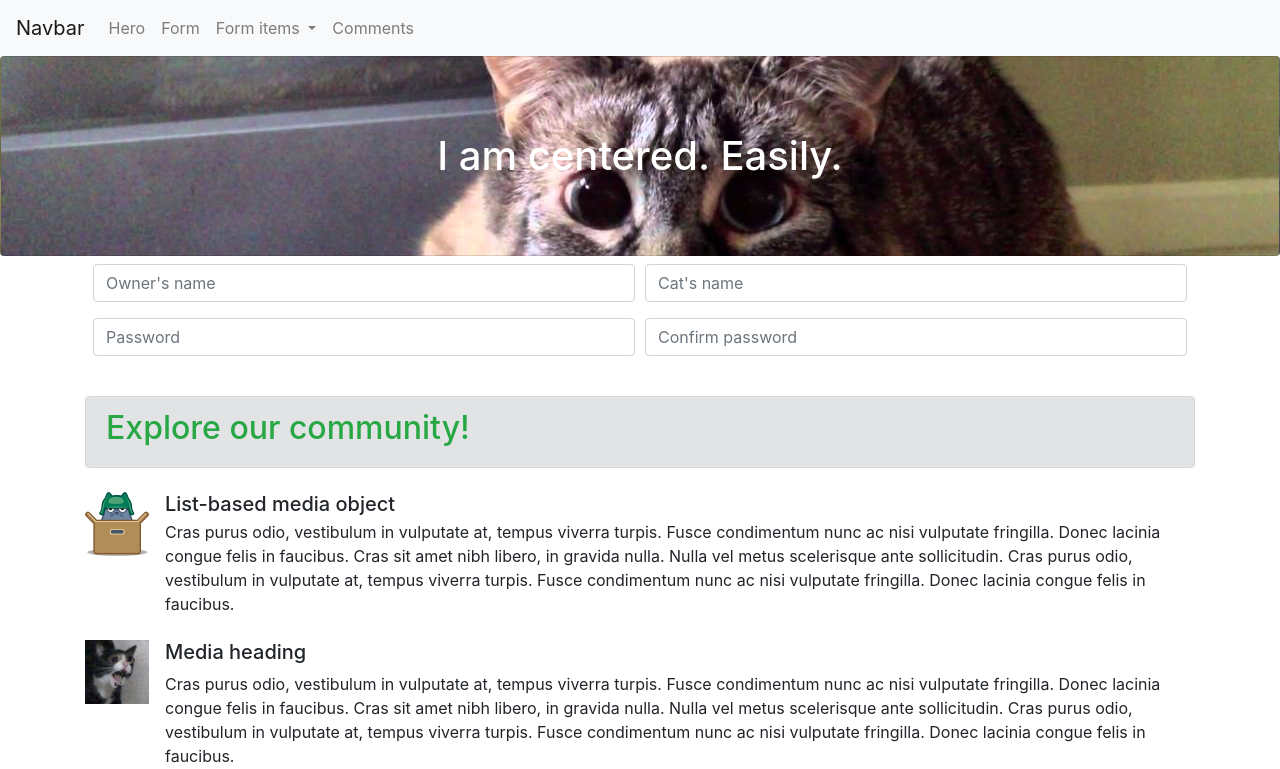
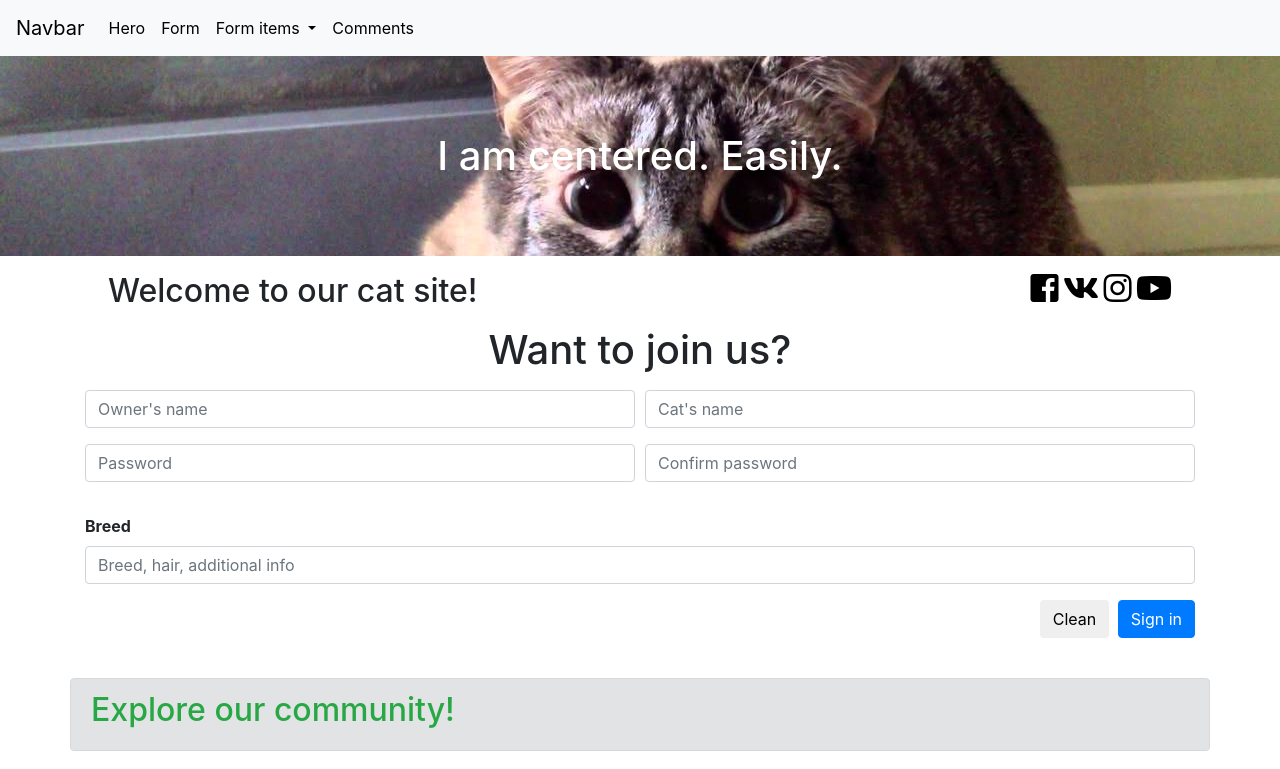
Before and after one commit to iJustWantTooSee/FrontendForum, a website: page Frontend12/wwwroot/Index.html in a window 1280 px wide. Shown: the top 769 px of the page. Drawn offline with Linux system fonts and the light colour scheme.

Commit message:
осталось только модальное окно. Ну и поправить один margin-top

```diff
--- a/Frontend12/wwwroot/Index.html
+++ b/Frontend12/wwwroot/Index.html
@@ -7,12 +7,15 @@
     <link href="css/index.css" rel="stylesheet" />
     <!-- Bootstrap CSS -->
     <link rel="stylesheet" href="/vendor.min.css" />
+    <!-- Web fonts -->
+    <link rel="stylesheet" href="https://use.fontawesome.com/releases/v5.5.0/css/all.css" integrity="sha384-B4dIYHKNBt8Bc12p+WXckhzcICo0wtJAoU8YZTY5qE0Id1GSseTk6S+L3BlXeVIU" crossorigin="anonymous">
+
 
     <title>Web-Frontend12</title>
 </head>
 <body>
     <header>
-        <nav class="navbar navbar-expand-lg navbar-light bg-light fixed-top">
+        <nav class="navbar navbar-expand-md navbar-light bg-light fixed-top">
             <a class="navbar-brand" href="#">Navbar</a>
             <button class="navbar-toggler" type="button" data-toggle="collapse" data-target="#navbarSupportedContent" aria-controls="navbarSupportedContent" aria-expanded="false" aria-label="Toggle navigation">
                 <span class="navbar-toggler-icon"></span>
@@ -24,7 +27,7 @@
                         <a class="nav-link" href="#hero">Hero <span class="sr-only">(current)</span></a>
                     </li>
                     <li class="nav-item">
-                        <a class="nav-link" href="#">Form <span class="sr-only">(current)</span></a>
+                        <a class="nav-link" href="#form">Form <span class="sr-only">(current)</span></a>
                     </li>
                     <li class="nav-item dropdown">
                         <a class="nav-link dropdown-toggle" href="#" id="navbarDropdown" role="button" data-toggle="dropdown" aria-haspopup="true" aria-expanded="false">
@@ -34,7 +37,7 @@
                             <a class="dropdown-item" href="#name">Names</a>
                             <a class="dropdown-item" href="#moreInformation">More information</a>
                             <div class="dropdown-divider"></div>
-                            <a class="dropdown-item" href="#">Submit</a>
+                            <a class="dropdown-item" href="#submit">Submit</a>
                         </div>
                     </li>
                     <li class="nav-item">
@@ -46,15 +49,26 @@
         </nav>
     </header>
     <main>
-        <div class="card text-white background">
+        <div class="card text-white background deletBorder">
             <p class="shift" id="hero"></p>
             <div class="card-img-overlay d-flex">
                 <h1 class="card-title my-auto mx-auto">I am centered. Easily.</h1>
             </div>
         </div>
-
         <div class="container">
-            <form class="m-2">
+            <p class="shift" id="form"></p>
+            <div class="row mt-2 mx-2 justify-content-md-between justify-content-center">
+                <div class="col-auto"><h2>Welcome to our cat site!</h2></div>
+                <div class="col-auto d-none d-md-block">
+                    <a href="https://ru-ru.facebook.com/" target="_blank"><i class="fab fa-facebook-square fa-2x"></i></a>
+                    <a href="https://vk.com/" target="_blank"><i class="fab fa-vk fa-2x"></i></a>
+                    <a href="https://www.instagram.com/?hl=ru" target="_blank"><i class="fab fa-instagram fa-2x"></i></a>
+                    <a href="https://www.youtube.com/?gl=RU&hl=ru" target="_blank"><i class="fab fa-youtube fa-2x"></i></a>
+                </div>
+            </div>
+            <div class=""></div>
+            <div class="text-center mt-2 mb-3"><h1>Want to join us?</h1></div>
+            <form class="my-2">
                 <div class="form-row">
                     <p class="shift" id="name"></p>
                     <div class="form-group col-md-6">
@@ -72,12 +86,27 @@
                     <div class="form-group col-md-6">
                         <input type="password" class="form-control" id="confirmPassword" placeholder="Confirm password">
                     </div>
-
+                </div>
+                <p class="shift" id="submit"></p>
+                <div class="form-group">
+                    <label for="formGroupExampleInput"><b>Breed</b></label>
+                    <input type="text" class="form-control" id="formGroupExampleInput" placeholder="Breed, hair, additional info">
+                </div>
+                <div class="row no-gutters">
+                    <div class="col">
+                        <div class="text-right">
+                            <button type="reset" class="btn" id="clean">Clean</button>
+                            <button type="button" class="btn btn-primary ml-1" data-toggle="modal"
+                                    data-target="#confirm" id="SignBtn">Sign in</button>
+                        </div>
+                    </div>
                 </div>
             </form>
             <p class="shift" id="comments"></p>
-            <div class="alert alert-secondary my-4 " role="alert">
-                <h2 class="text-success">Explore our community!</h2>
+            <div class="row">
+                <div class="col-12 alert alert-secondary my-4 " role="alert">
+                    <h2 class="text-success">Explore our community!</h2>
+                </div>
             </div>
             <ul class="list-unstyled">
                 <li class="media">
--- a/Frontend12/wwwroot/css/index.css
+++ b/Frontend12/wwwroot/css/index.css
@@ -11,7 +11,6 @@ body {
 
 main{
     margin-top:56px;
-    flex:1;
 }
 
 .shift{
@@ -36,3 +35,13 @@ img.icon{
     width:64px;
     height:64px;
 }
+
+div.deletBorder{
+    border:0px;
+    border-radius:0px;
+}
+
+a{
+    color: #000 !important;
+    text-decoration: none
+}
```
